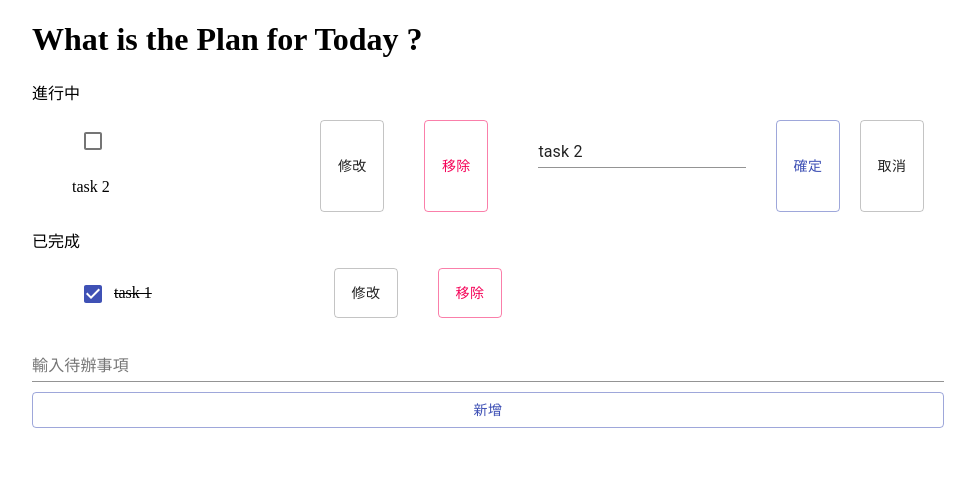
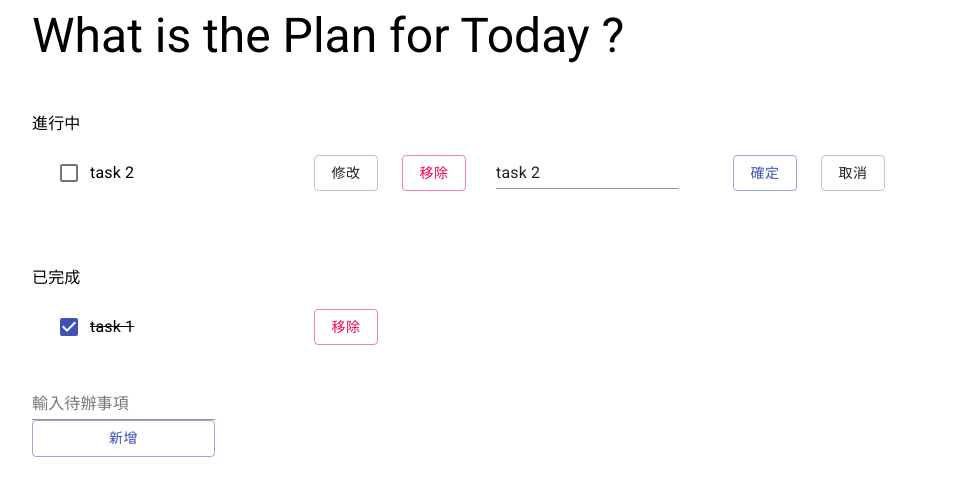
Before and after one commit to ecstaciEva/todo-list-typescript, a React (Create React App) app: page / in a window 1280 px wide. Both pictures are taken after a click on the button "修改". Shown: the top 496 px of the page, without its empty margins (152-1127 px from the left). Built offline with nearby package versions, Linux system fonts and the light colour scheme.

Commit message:
decrease the using of inline-style, adding className. replace html-tag with material-ui components. fix improper naming.

```diff
--- a/package.json
+++ b/package.json
@@ -3,7 +3,9 @@
   "version": "0.1.0",
   "private": true,
   "dependencies": {
+    "@fontsource/roboto": "^4.3.0",
     "@material-ui/core": "^4.11.4",
+    "@material-ui/system": "^4.11.3",
     "@testing-library/jest-dom": "^5.11.4",
     "@testing-library/react": "^11.1.0",
     "@testing-library/user-event": "^12.1.10",
--- a/src/Components/AddTodoForm.tsx
+++ b/src/Components/AddTodoForm.tsx
@@ -12,15 +12,12 @@ interface Props {
 
 export const AddTodoForm: React.FC<Props> = ({ addTodo }: Props) => {
   const [text, setText] = useState("");
-  const formStyle = {
-    display: "flex",
-  };
 
   return (
-    <FormControl style={formStyle}>
+    <FormControl className="add-todo-form">
       <InputLabel htmlFor="todo-input">輸入待辦事項</InputLabel>
       <Input
-        style={{ border: "0", marginBottom: "10px" }}
+        className="add-todo-input"
         type="text"
         id="todo-input"
         value={text}
--- a/src/Components/App.tsx
+++ b/src/Components/App.tsx
@@ -2,6 +2,9 @@ import React, { useState } from "react";
 import { TodoList } from "./TodoList";
 import { AddTodoForm } from "./AddTodoForm";
 import Container from "@material-ui/core/Container";
+import Typography from "@material-ui/core/Typography";
+import { makeStyles } from "@material-ui/core/styles";
+import "@fontsource/roboto";
 
 import { Todo } from "../types";
 import { ToggleTodo } from "../types";
@@ -11,18 +14,25 @@ import { EditTodo } from "../types";
 import { SetEditText } from "../types";
 import { CancelEdit } from "../types";
 
+const useStyles = makeStyles((theme) => ({
+  title: {
+    marginBottom: theme.spacing(6),
+  },
+}));
+
 const initialTodos = [
-  { text: "task 2", isComplete: false, isCached: false, id: 123 },
-  { text: "task 1", isComplete: true, isCached: false, id: 456 },
+  { content: "task 2", isComplete: false, isCached: false, id: 123 },
+  { content: "task 1", isComplete: true, isCached: false, id: 456 },
 ];
 
 const App = () => {
   const [todos, setTodos] = useState(initialTodos);
+  const classes = useStyles();
 
   // toggleTodo切換isComplete
   const toggleTodo: ToggleTodo = (selectedTodo) => {
     const newTodos = todos.map((todo) => {
-      if (todo.text === selectedTodo.text) {
+      if (todo.content === selectedTodo.content) {
         return {
           ...todo,
           isComplete: !todo.isComplete,
@@ -33,9 +43,14 @@ const App = () => {
     setTodos(newTodos);
   };
 
-  const addTodo: AddTodo = (text) => {
+  const addTodo: AddTodo = (content) => {
     const timestamp: number = Math.floor(Date.now());
-    const newTodo = { text, isComplete: false, isCached: false, id: timestamp };
+    const newTodo = {
+      content,
+      isComplete: false,
+      isCached: false,
+      id: timestamp,
+    };
     setTodos([...todos, newTodo]);
   };
 
@@ -50,7 +65,7 @@ const App = () => {
     // 修改目標todo內容
     todos.forEach((item) => {
       if (item.id === todo.id) {
-        todo.text = text;
+        todo.content = text;
         todo.isCached = false;
       }
     });
@@ -63,22 +78,24 @@ const App = () => {
   };
 
   const deleteTodo: DeleteTodo = (todo: Todo) => {
-    const key: string = todo.text;
-    const spliceIndex: number = todos.findIndex((item) => item.text === key);
+    const key: string = todo.content;
+    const spliceIndex: number = todos.findIndex((item) => item.content === key);
     todos.splice(spliceIndex, 1);
     setTodos([...todos]);
   };
 
   return (
     <Container maxWidth="md">
-      <h1>What is the Plan for Today ?</h1>
+      <Typography variant="h3" className={classes.title}>
+        What is the Plan for Today ?
+      </Typography>
       <TodoList
         todos={todos}
-        editTodo={editTodo}
-        toggleTodo={toggleTodo}
-        deleteTodo={deleteTodo}
-        setEditText={setEditText}
-        cancelEdit={cancelEdit}
+        onEditTodo={editTodo}
+        onToggleTodo={toggleTodo}
+        onDeleteTodo={deleteTodo}
+        onSetEditText={setEditText}
+        onCancelEdit={cancelEdit}
       />
       <AddTodoForm addTodo={addTodo} />
     </Container>
--- a/src/Components/TodoList.tsx
+++ b/src/Components/TodoList.tsx
@@ -1,5 +1,10 @@
 import React from "react";
 import { TodoListItem } from "./TodoListItem";
+
+import Grid from "@material-ui/core/Grid";
+import Typography from "@material-ui/core/Typography";
+import List from "@material-ui/core/List";
+import { makeStyles } from "@material-ui/core/styles";
 
 import { Todo } from "../types";
 import { ToggleTodo } from "../types";
@@ -10,58 +15,65 @@ import { CancelEdit } from "../types";
 
 interface Props {
   todos: Todo[];
-  toggleTodo: ToggleTodo;
-  editTodo: EditTodo;
-  deleteTodo: DeleteTodo;
-  setEditText: SetEditText;
-  cancelEdit: CancelEdit;
+  onToggleTodo: ToggleTodo;
+  onEditTodo: EditTodo;
+  onDeleteTodo: DeleteTodo;
+  onSetEditText: SetEditText;
+  onCancelEdit: CancelEdit;
 }
+
+const useStyles = makeStyles((theme) => ({
+  notCompletedSection: {
+    marginBottom: theme.spacing(6),
+  },
+}));
 
 export const TodoList: React.FC<Props> = ({
   todos,
-  toggleTodo,
-  editTodo,
-  deleteTodo,
-  setEditText,
-  cancelEdit,
+  onToggleTodo,
+  onEditTodo,
+  onDeleteTodo,
+  onSetEditText,
+  onCancelEdit,
 }: Props) => {
   const activeTodos = todos.filter((todo) => todo.isComplete === false);
   const completedTodos = todos.filter((todo) => todo.isComplete === true);
+  const classes = useStyles();
 
   return (
-    <div>
-      <div className="not-completed-section">
-        <label>進行中</label>
-        <ul className="not-completed-list`">
+    <>
+      <Grid className={classes.notCompletedSection}>
+        <Typography variant="body1">進行中</Typography>
+        <List>
           {activeTodos.map((todo) => (
             <TodoListItem
-              key={todo.text}
+              key={todo.id}
               todo={todo}
-              toggleTodo={toggleTodo}
-              editTodo={editTodo}
-              deleteTodo={deleteTodo}
-              setEditText={setEditText}
-              cancelEdit={cancelEdit}
+              onToggleTodo={onToggleTodo}
+              onEditTodo={onEditTodo}
+              onDeleteTodo={onDeleteTodo}
+              onSetEditText={onSetEditText}
+              onCancelEdit={onCancelEdit}
             />
           ))}
-        </ul>
-      </div>
-      <div className="not-completed-section">
-        <label>已完成</label>
-        <ul className="not-completed-list`">
+        </List>
+      </Grid>
+      <Grid>
+        <Typography variant="body1">已完成</Typography>
+        <List>
           {completedTodos.map((todo) => (
             <TodoListItem
-              key={todo.text}
+              key={todo.id}
               todo={todo}
-              toggleTodo={toggleTodo}
-              editTodo={editTodo}
-              deleteTodo={deleteTodo}
-              setEditText={setEditText}
-              cancelEdit={cancelEdit}
+              onToggleTodo={onToggleTodo}
+              onEditTodo={onEditTodo}
+              onDeleteTodo={onDeleteTodo}
+              onSetEditText={onSetEditText}
+              onCancelEdit={onCancelEdit}
             />
           ))}
-        </ul>
-      </div>
-    </div>
+        </List>
+      </Grid>
+    </>
   );
 };
--- a/src/Components/TodoListItem.tsx
+++ b/src/Components/TodoListItem.tsx
@@ -2,6 +2,9 @@ import React, { useState } from "react";
 import Button from "@material-ui/core/Button";
 import Checkbox from "@material-ui/core/Checkbox";
 import TextField from "@material-ui/core/TextField";
+import ListItem from "@material-ui/core/ListItem";
+import Typography from "@material-ui/core/Typography";
+import { makeStyles } from "@material-ui/core/styles";
 
 import { Todo } from "../types";
 import { ToggleTodo } from "../types";
@@ -12,77 +15,80 @@ import { CancelEdit } from "../types";
 
 interface Props {
   todo: Todo;
-  toggleTodo: ToggleTodo;
-  editTodo: EditTodo;
-  deleteTodo: DeleteTodo;
-  setEditText: SetEditText;
-  cancelEdit: CancelEdit;
+  onToggleTodo: ToggleTodo;
+  onEditTodo: EditTodo;
+  onDeleteTodo: DeleteTodo;
+  onSetEditText: SetEditText;
+  onCancelEdit: CancelEdit;
 }
+
+const useStyle = makeStyles((theme) => ({
+  button: {
+    marginLeft: theme.spacing(3),
+  },
+  cachedInput: {
+    margin: "0 30px",
+  },
+  ckeckbox: {
+    display: "inline-block",
+  },
+  todoListItem: {
+    display: "flex",
+    justifyContent: "flex-start",
+    width: "100%",
+    marginBottom: theme.spacing(1),
+  },
+  todoText: {
+    display: "inline-block",
+    width: "200px",
+  },
+}));
 
 export const TodoListItem: React.FC<Props> = ({
   todo,
-  toggleTodo,
-  editTodo,
-  deleteTodo,
-  setEditText,
-  cancelEdit,
+  onToggleTodo,
+  onEditTodo,
+  onDeleteTodo,
+  onSetEditText,
+  onCancelEdit,
 }: Props) => {
-  const [editText, setEdit] = useState(todo.text);
-
-  const todoListItemStyle = {
-    display: "flex",
-    justifyContent: "flex-start",
-    width: "100%",
-    marginBottom: "10px",
-  };
-
-  const cachedInputStyle = {
-    display: todo.isCached ? "inline-block" : "none",
-    height: "20px",
-    transform: "translateY(80%)",
-    margin: "0 30px",
-  };
-
-  const buttonStyle = {
-    margin: "0 20px",
-  };
+  const [editText, setEdit] = useState(todo.content);
+  const classes = useStyle();
 
   return (
-    <li className="todo-list-item" style={todoListItemStyle}>
-      <label>
+    <ListItem className={classes.todoListItem}>
       <Checkbox
-          style={{ display: "inline-block" }}
+        className="checkbox"
         color="primary"
         checked={todo.isComplete}
         onClick={() => {
-            toggleTodo(todo);
+          onToggleTodo(todo);
         }}
       />
-        <p
-          style={{
-            textDecoration: todo.isComplete ? "line-through" : undefined,
-            display: "inline-block",
-            width: "200px",
-          }}
+
+      <Typography
+        className={classes.todoText}
+        style={{ textDecoration: todo.isComplete ? "line-through" : undefined }}
       >
-          {todo.text + " "}
-        </p>
-      </label>
+        {todo.content + " "}
+      </Typography>
+
       <Button
+        className={classes.button}
+        style={{ display: todo.isComplete ? "none" : "inline-block" }}
         variant="outlined"
-        style={buttonStyle}
         onClick={() => {
-          editTodo(todo);
+          onEditTodo(todo);
         }}
       >
         修改
       </Button>
       <Button
+        className={classes.button}
         variant="outlined"
         color="secondary"
-        style={buttonStyle}
         onClick={() => {
-          deleteTodo(todo);
+          onDeleteTodo(todo);
         }}
       >
         移除
@@ -90,13 +96,15 @@ export const TodoListItem: React.FC<Props> = ({
 
       <TextField
         id="cachedInput"
-        defaultValue={todo.text}
-        style={cachedInputStyle}
+        className={classes.cachedInput}
+        style={{ display: todo.isCached ? "inline-block" : "none" }}
+        defaultValue={todo.content}
         onChange={(e) => {
           setEdit(e.target.value.trim());
         }}
       />
       <Button
+        className={classes.button}
         variant="outlined"
         color="primary"
         type="submit"
@@ -104,24 +112,22 @@ export const TodoListItem: React.FC<Props> = ({
         onClick={function (e) {
           e.preventDefault();
           if (editText !== "") {
-            setEditText(todo, editText);
+            onSetEditText(todo, editText);
           }
         }}
       >
         確定
       </Button>
       <Button
+        className={classes.button}
         variant="outlined"
-        style={{
-          margin: "0 20px",
-          display: todo.isCached ? "inline-block" : "none",
-        }}
+        style={{ display: todo.isCached ? "inline-block" : "none" }}
         onClick={() => {
-          cancelEdit();
+          onCancelEdit();
         }}
       >
         取消
       </Button>
-    </li>
+    </ListItem>
   );
 };
--- a/src/types.tsx
+++ b/src/types.tsx
@@ -1,5 +1,5 @@
 export interface Todo {
-  text: string;
+  content: string;
   isComplete: boolean;
   isCached: boolean;
   id: number;
```
Also changed, not shown: 1 other file (tests, documents, lock files or other folders). Lines whose indentation alone changed are shown as unchanged.
